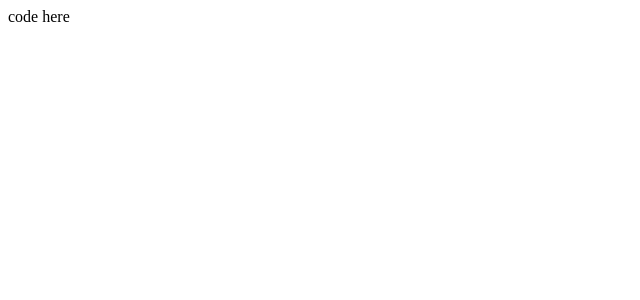
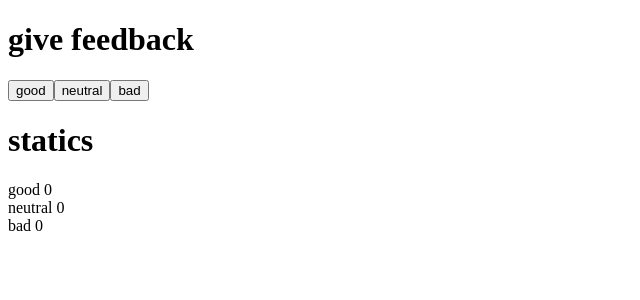
Before and after one commit to alvarooocg/Part1_unicafe, a React (Vite) app in the folder unicafe/: page / in a window 1280 px wide. Shown: the top 300 px of the page, without its empty margins (0-640 px from the left). Built offline with nearby package versions, Linux system fonts and the light colour scheme.

Commit message:
Finish Part 1.6

```diff
--- a/unicafe/src/App.jsx
+++ b/unicafe/src/App.jsx
@@ -1,15 +1,40 @@
 import { useState } from 'react'
 
-function App() {
-  const [good, serGood] = useState(0)
+const App = () => {
+  const [good, setGood] = useState(0)
   const [neutral, setNeutral] = useState(0)
   const [bad, setBad] = useState(0)
 
   return (
     <div>
-      code here
+      <Header text="give feedback"/>
+      <Button text="good" handleClick={() => setGood(good + 1)}/>
+      <Button text="neutral" handleClick={() => setNeutral(neutral + 1)}/>
+      <Button text="bad" handleClick={() => setBad(bad + 1)}/>
+      <Header text="statics"/>
+      <Statistic name="good" count={good}/>
+      <Statistic name="neutral" count={neutral}/>
+      <Statistic name="bad" count={bad}/>
     </div>
   )
 }
 
+const Header = (props) => (
+    <h1>
+      {props.text}
+    </h1>
+)
+
+const Button = (props) => (
+  <button onClick={props.handleClick}>
+    {props.text}
+  </button>
+)
+
+const Statistic = (props) => (
+  <div>
+    {props.name} {props.count}
+  </div>
+)
+
 export default App
```
